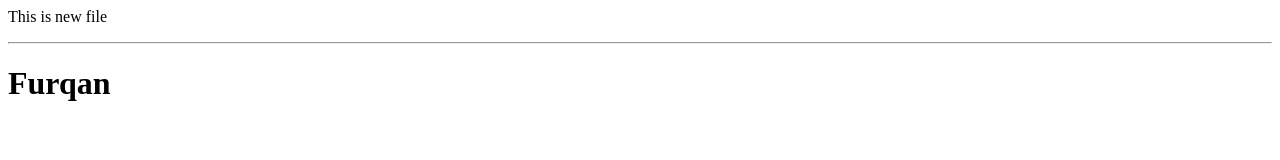
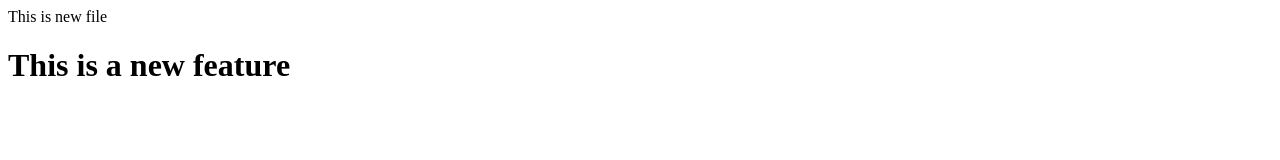
Before and after one commit to FurqanIshaq29/LocalRepo, a plain HTML site: page index.html in a window 1280 px wide. Drawn offline with Linux system fonts and the light colour scheme.

Commit message:
New Feature added now via branch

```diff
--- a/index.html
+++ b/index.html
@@ -1,3 +1,3 @@
 <p>This is new file</p>
-<hr>
-<h1>Furqan</h1>
+
+<h1>This is a new feature</h1>
```
